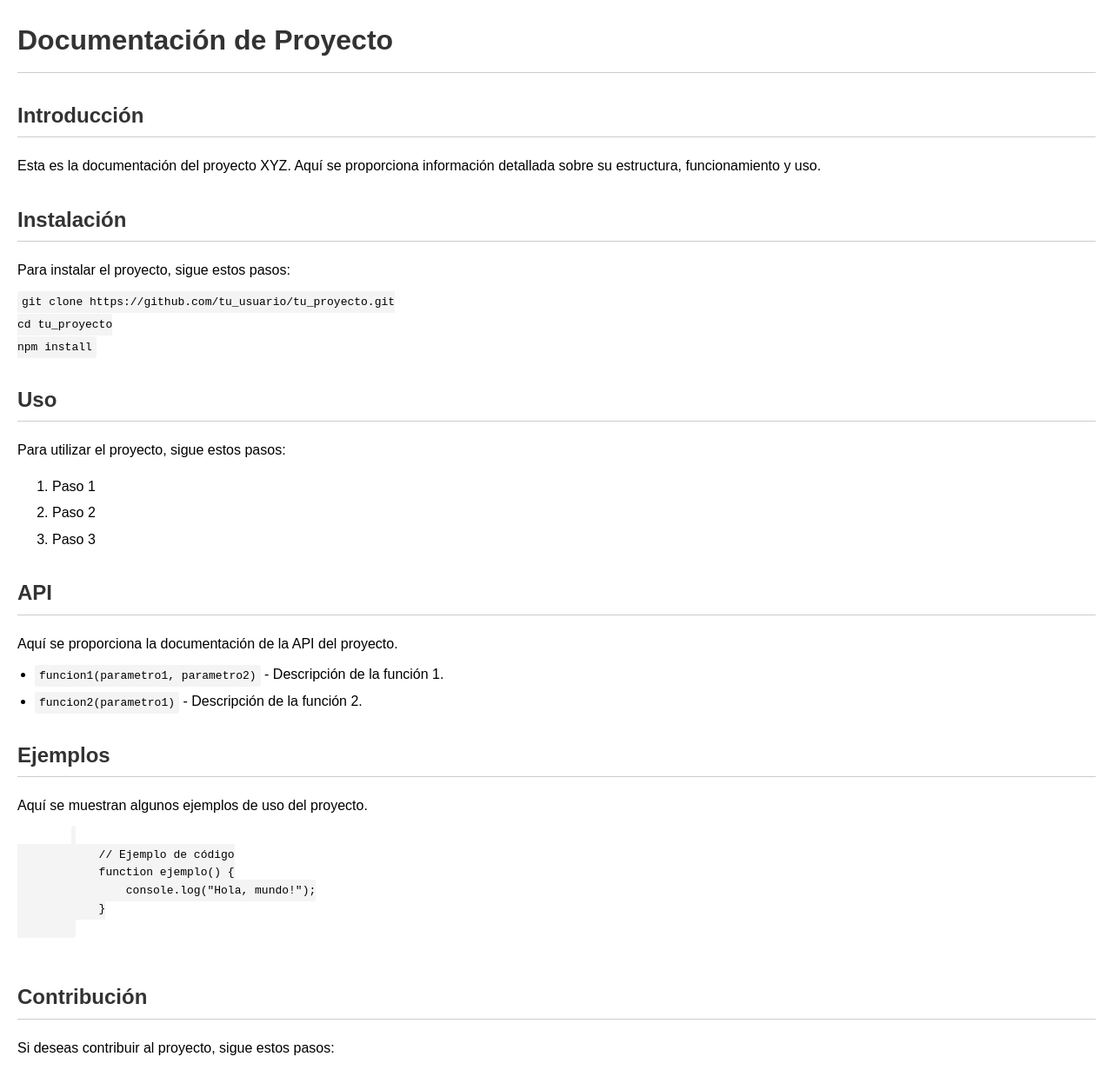
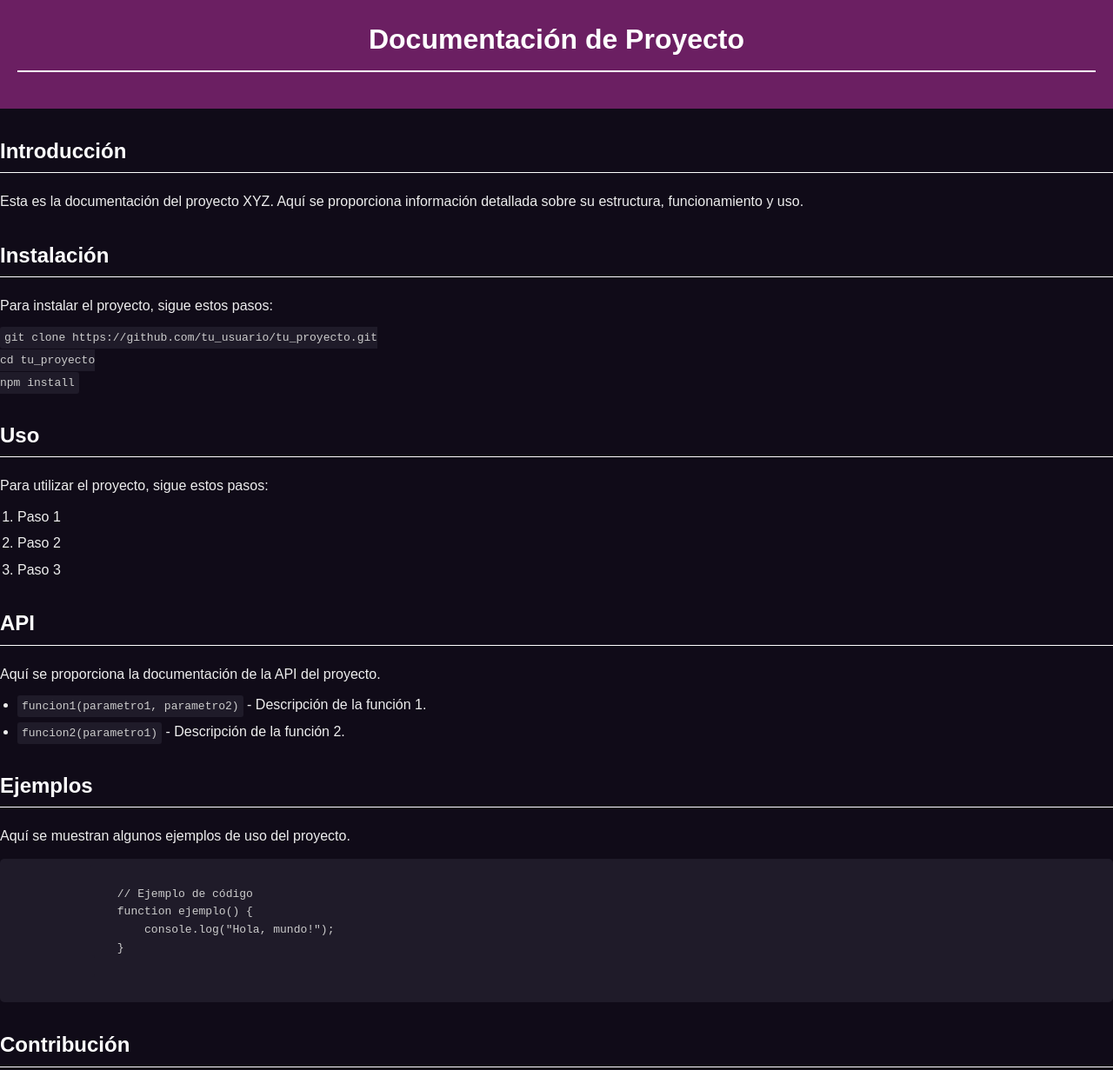
Before and after one commit to GrstudiosGamesPro/FSMaker, a website: page doc.html in a window 1280 px wide. Shown: the top 1231 px of the page at 87% size. Drawn offline with Linux system fonts and the light colour scheme.

Commit message:
Update doc.html

```diff
--- a/doc.html
+++ b/doc.html
@@ -7,23 +7,32 @@
     <style>
         body {
             font-family: Arial, sans-serif;
-            margin: 20px;
+            margin: 0;
             padding: 0;
+            background-color: #100b18; /* Fondo negro */
+            color: #eee; /* Texto blanco */
             line-height: 1.6;
         }
 
+        header {
+            background-color: #6b1f62; /* Púrpura oscuro */
+            padding: 20px;
+            text-align: center;
+        }
+
         h1, h2, h3, h4, h5, h6 {
-            color: #333;
+            color: #fff; /* Texto blanco */
         }
 
         h1 {
-            border-bottom: 1px solid #ccc;
+            border-bottom: 2px solid #fff; /* Línea blanca */
             padding-bottom: 10px;
+            margin-top: 0;
         }
 
         h2 {
             margin-top: 30px;
-            border-bottom: 1px solid #ccc;
+            border-bottom: 1px solid #fff; /* Línea blanca */
             padding-bottom: 5px;
         }
 
@@ -32,9 +41,10 @@
         }
 
         code {
-            background-color: #f4f4f4;
+            background-color: #1f1b29; /* Púrpura más oscuro */
             padding: 5px;
             border-radius: 3px;
+            color: #ccc; /* Texto gris claro */
         }
 
         ul {
@@ -45,11 +55,30 @@
         li {
             margin-bottom: 5px;
         }
+
+        pre {
+            background-color: #1f1b29; /* Púrpura más oscuro */
+            padding: 10px;
+            border-radius: 5px;
+            overflow-x: auto;
+        }
+
+        pre code {
+            color: #ccc; /* Texto gris claro */
+        }
+
+        ol {
+            margin: 10px 0;
+            padding-left: 20px;
+        }
     </style>
 </head>
 <body>
+    <header>
         <h1>Documentación de Proyecto</h1>
+    </header>
 
+    <div class="content">
         <h2>Introducción</h2>
         <p>Esta es la documentación del proyecto XYZ. Aquí se proporciona información detallada sobre su estructura, funcionamiento y uso.</p>
 
@@ -96,5 +125,6 @@
             <li>Hacer cambios y realizar commits.</li>
             <li>Enviar un pull request.</li>
         </ol>
+    </div>
 </body>
 </html>
```
Lines whose indentation alone changed are shown as unchanged.
